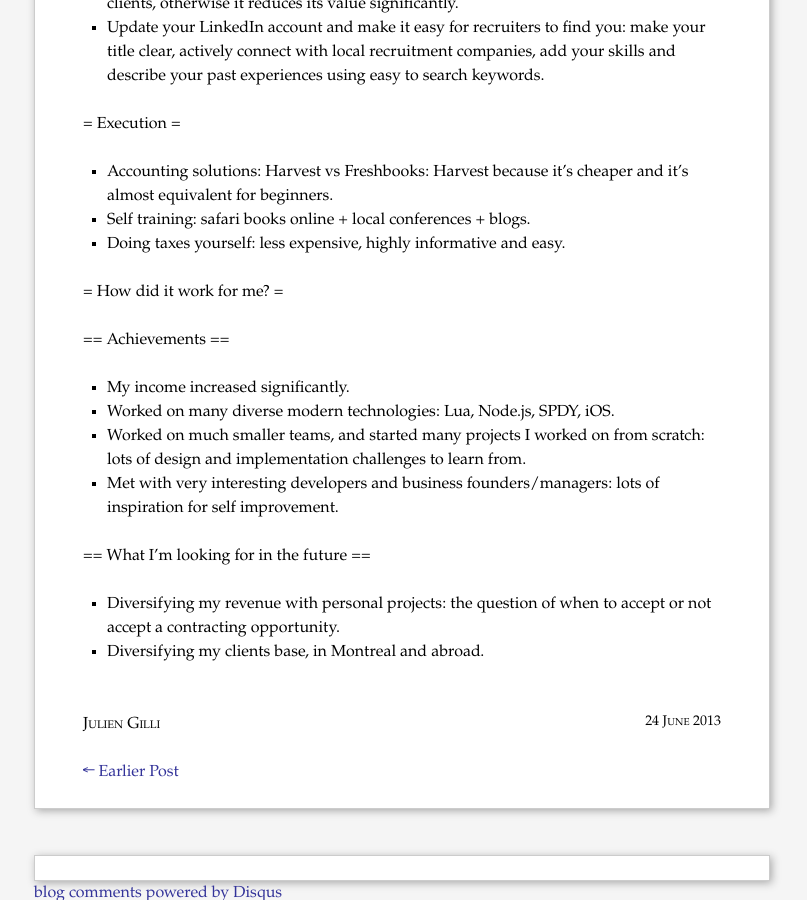
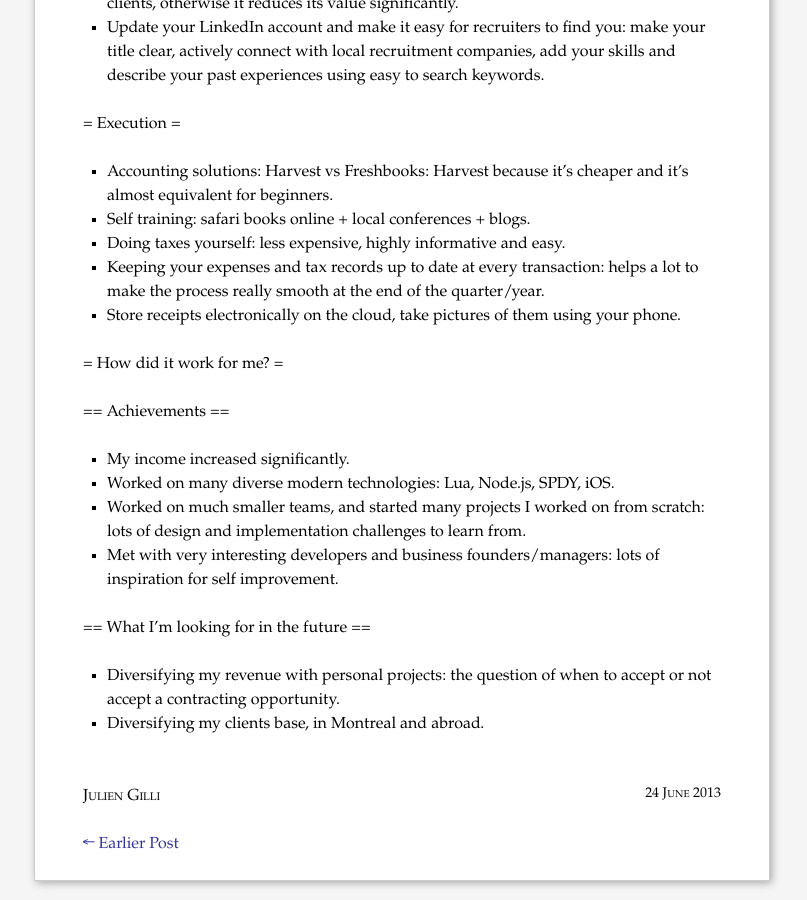
Before and after one commit to misterdjules/homepage, a Jekyll site: the page built from jekyll_version/_posts/2013-06-24-Celebrating-my-first-year-as-a-freelance-developer.md, in a window 1280 px wide and 900 px high, scrolled down 4457 px. Shown: the whole window, without its empty margins (238-1045 px from the left). Built offline with Jekyll 4.4.1, drawn with Linux system fonts in a browser that asks for light colours; comment, search, counter and statistics services are not loaded.

Commit message:
* Added more content to post about celebrating first year as indie   developer.

```diff
--- a/jekyll_version/_posts/2013-06-24-Celebrating-my-first-year-as-a-freelance-developer.md
+++ b/jekyll_version/_posts/2013-06-24-Celebrating-my-first-year-as-a-freelance-developer.md
@@ -112,6 +112,9 @@ that you can publish online, or at least show to potential clients, otherwise it
 - Accounting solutions: Harvest vs Freshbooks: Harvest because it's cheaper and it's almost equivalent for beginners.
 - Self training: safari books online + local conferences + blogs.
 - Doing taxes yourself: less expensive, highly informative and easy.
+- Keeping your expenses and tax records up to date at every transaction: helps a lot to make the process really smooth at the
+end of the quarter/year.
+- Store receipts electronically on the cloud, take pictures of them using your phone.
 
 
 = How did it work for me? =
```
